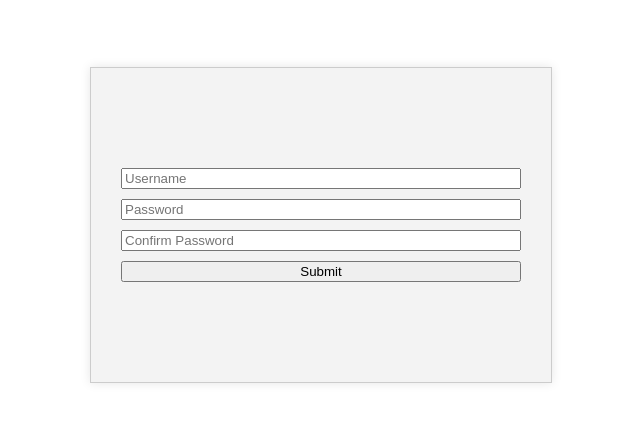
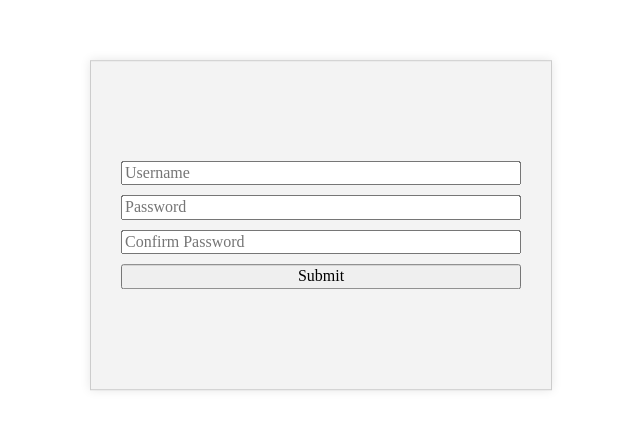
Before and after one commit to TheRealParkJoohyung/product-pricing, a plain HTML site: page accounts/sign_up.html in a window 1280 px wide. Shown: the part 175-604 px from the top of the page, without its empty margins (319-959 px from the left). Drawn offline with Linux system fonts and the light colour scheme.

Commit message:
회원가입 스타일 초기화

```diff
--- a/accounts/sign_up.html
+++ b/accounts/sign_up.html
@@ -4,6 +4,7 @@
         <meta charset="UTF-8" />
         <meta name="viewport" content="width=device-width, initial-scale=1.0" />
         <title>회원가입</title>
+        <link rel="stylesheet" href="../styles/reset.css" />
         <style>
             .signup-form {
                 position: fixed;
```
